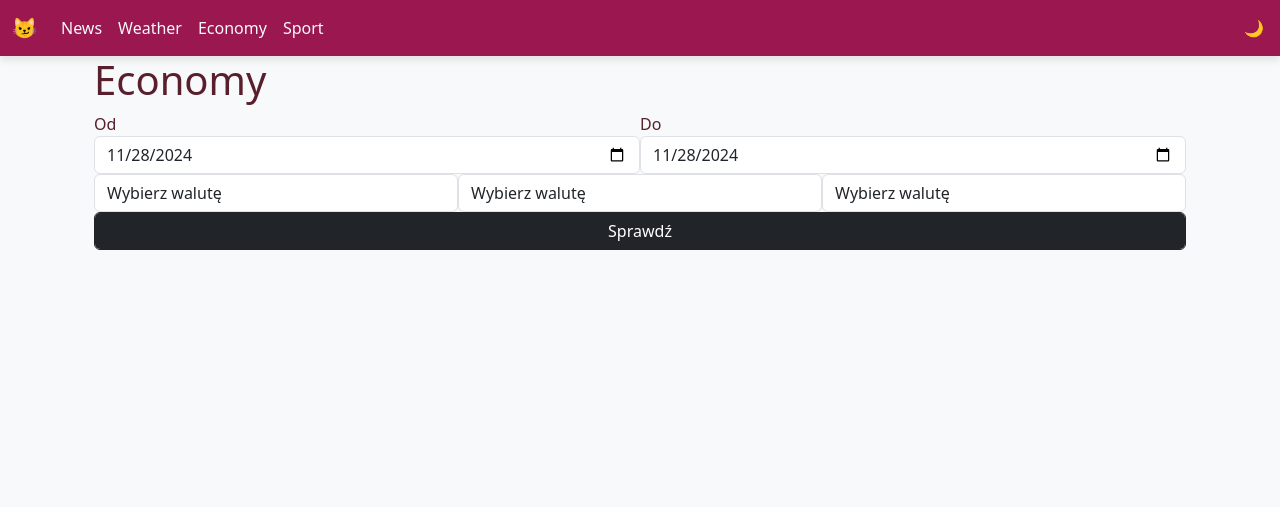
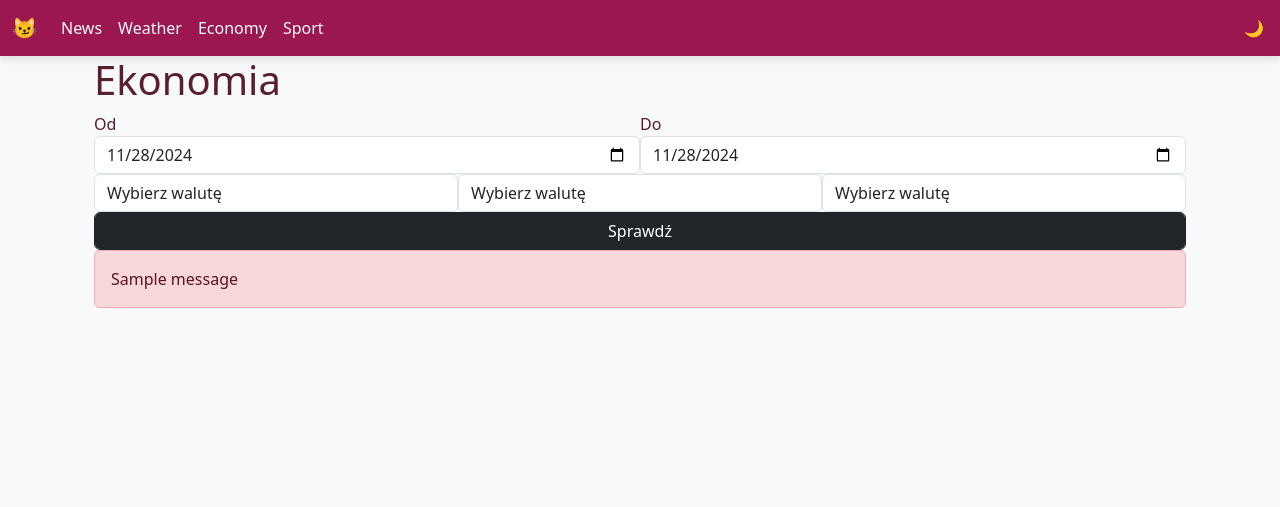
Before and after one commit to TobiaszAGH/news, a Flask app: page /economy/ in a window 1280 px wide. Shown: the top 507 px of the page. Run offline with Flask 3, Linux system fonts and the light colour scheme; tables that the repository leaves empty hold one stand-in row (values such as "Sample post"); one stand-in notice (Sample message) is shown; some libraries are stand-ins or nearby versions; some web fonts are replaced.

Commit message:
alerts for form

```diff
--- a/app/blueprints/economy/routes.py
+++ b/app/blueprints/economy/routes.py
@@ -1,4 +1,4 @@
-from flask import Blueprint, render_template, request
+from flask import Blueprint, render_template, request, flash
 from .forms import EconomyForm
 import requests
 from datetime import timedelta
@@ -31,9 +31,11 @@ def index():
     startdate = form.startdate.data
     todate = form.todate.data
     if startdate > todate:
-        return 'Start musi być wcześniej niż koniec'
+        flash('Start musi być wcześniej niż koniec!')
+        return render_template('economy.html', form=form, page='economy_bp.index')
     if todate - startdate > timedelta(days=93):
-        return 'Zakres nie może przekraczać 93 dni'
+        flash('Zakres nie może przekraczać 93 dni!')
+        return render_template('economy.html', form=form, page='economy_bp.index')
     for curr_code in curr_codes:
         if curr_code != 'Wybierz walutę':
             link = f'https://api.nbp.pl/api/exchangerates/rates/A/{curr_code}/{startdate}/{todate}'
--- a/app/blueprints/economy/templates/economy.html
+++ b/app/blueprints/economy/templates/economy.html
@@ -5,7 +5,7 @@
     {% endblock %}
      {% block main%}
     <div class="container ">
-      <h1>Economy</h1>
+      <h1>Ekonomia</h1>
 
       <form method="POST" action="/economy">
         <div class="form-row d-flex">
@@ -28,7 +28,18 @@
           <div class="form-group">{{ form.submit(class='form-control btn-dark btn') }}</div>
         </div>
       </form>
+      {% with messages = get_flashed_messages() %}
+        {% if messages %}
 
+          {% for message in messages %}
+            <div class="alert alert-danger" role="alert" onclick="this.remove()">
+
+              {{ message }}
+            </div>
+          {% endfor %}
+
+        {% endif %}
+      {% endwith %}
       <div id="chart">{{ graph|safe }}</div>
     </div>
     {% endblock %}
```
